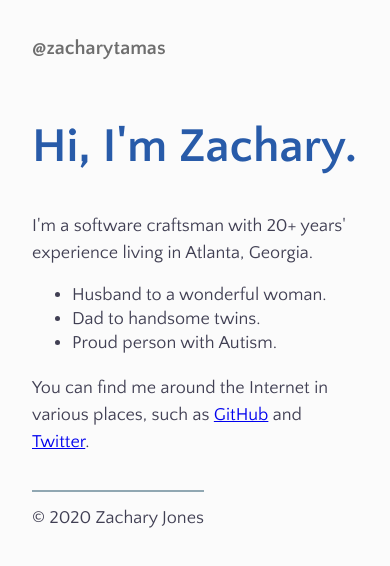
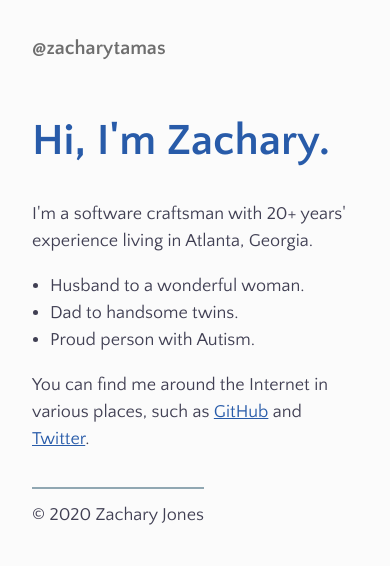
Before and after one commit to zacharytamas/hub, a Next.js app: page / in a window 390 px wide. Shown: the top 566 px of the page. Built offline with nearby package versions, Linux system fonts and the light colour scheme.

Commit message:
Minor style tweaks (#5)
* 💄 Misc. design tweaks

* 💄 Lower font size on smaller screens

* 📝 Update changelog for today

```diff
--- a/src/components/layouts/BaseLayout.tsx
+++ b/src/components/layouts/BaseLayout.tsx
@@ -5,15 +5,9 @@ import Head from 'next/head';
 import { css, Global } from '@emotion/core';
 import styled from '@emotion/styled';
 
+import { mq } from '../../style/theme';
 import SiteFooter from '../SiteFooter';
 import SiteHeader from '../SiteHeader';
-
-const mq = {
-  sm: `@media (min-width: 640px)`,
-  md: `@media (min-width: 768px)`,
-  lg: `@media (min-width: 1024px)`,
-  xl: `@media (min-width: 1280px)`
-};
 
 const SiteWidth = styled.section`
   max-width: 48rem;
@@ -24,8 +18,7 @@ interface BaseLayoutProps {
   pageTitle?: string;
 }
 
-const BaseLayout: React.FC<BaseLayoutProps> = ({children, pageTitle}) => {
-  return (
+const BaseLayout: React.FC<BaseLayoutProps> = ({children, pageTitle}) => (
   <div>
     <Head>
       <title>zacharytamas{pageTitle && ` | ${pageTitle}`}</title>
@@ -56,8 +49,16 @@ const BaseLayout: React.FC<BaseLayoutProps> = ({children, pageTitle}) => {
           line-height: 1.5em;
         }
 
+        ul {
+          padding-left: 1em;
+        }
+
         ul li {
-            min-height: 1.5rem;
+          line-height: 1.5em;
+        }
+
+        a {
+          color: var(--color-accent);
         }
 
         :root {
@@ -76,11 +77,9 @@ const BaseLayout: React.FC<BaseLayoutProps> = ({children, pageTitle}) => {
     <SiteWidth>
       <SiteHeader></SiteHeader>
       {children}
-
       <SiteFooter />
     </SiteWidth>
   </div>
 );
-};
 
 export default BaseLayout;
--- a/src/components/typography/H1.tsx
+++ b/src/components/typography/H1.tsx
@@ -1,7 +1,14 @@
 import styled from '@emotion/styled';
 
+import { mq } from '../../style/theme';
+
 const H1 = styled.h1`
-  font-size: 3rem;
+  font-size: 2.75rem;
+  color: var(--color-accent);
+
+  ${mq.md} {
+    font-size: 3rem;
+  }
 `;
 
 export default H1;
--- a/src/content/changelog.mdx
+++ b/src/content/changelog.mdx
@@ -6,6 +6,11 @@ listed: only updates to the website's functionality.
 
 ---
 
+## 2020-03-18
+
+- Small design tweaks. I'm trying to decide what are the most important things to have
+  here first.
+
 ## 2020-03-12
 
 - Created this Changelog page.
--- a/src/pages/index.tsx
+++ b/src/pages/index.tsx
@@ -7,7 +7,7 @@ import About from '../content/about.mdx';
 const Home = () => (
   <BaseLayout>
     <div>
-      <H1 style={{color: 'var(--color-accent)'}}>Hi, I'm Zachary.</H1>
+      <H1>Hi, I'm Zachary.</H1>
       <About />
     </div>
   </BaseLayout>
--- /dev/null
+++ b/src/style/theme.ts
@@ -0,0 +1,6 @@
+export const mq = {
+  sm: `@media (min-width: 640px)`,
+  md: `@media (min-width: 768px)`,
+  lg: `@media (min-width: 1024px)`,
+  xl: `@media (min-width: 1280px)`
+};
```
Also changed, not shown: src/pages/changelog.tsx (+5 -7 lines). Lines whose indentation alone changed are shown as unchanged.
